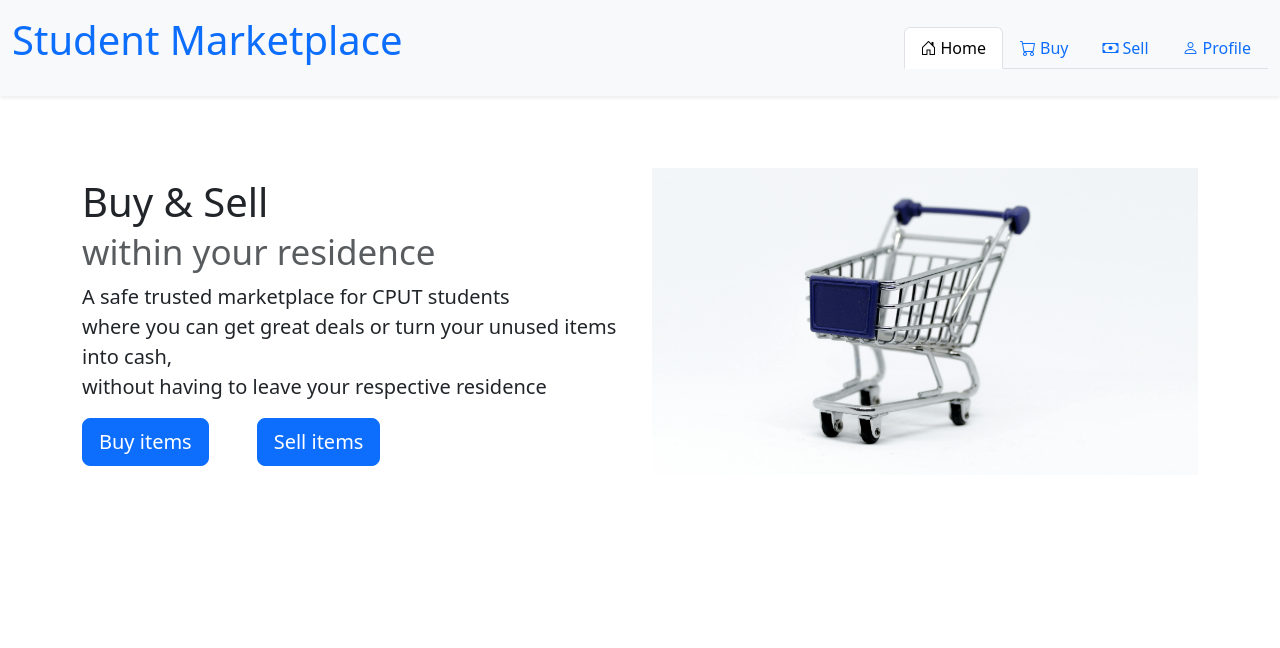
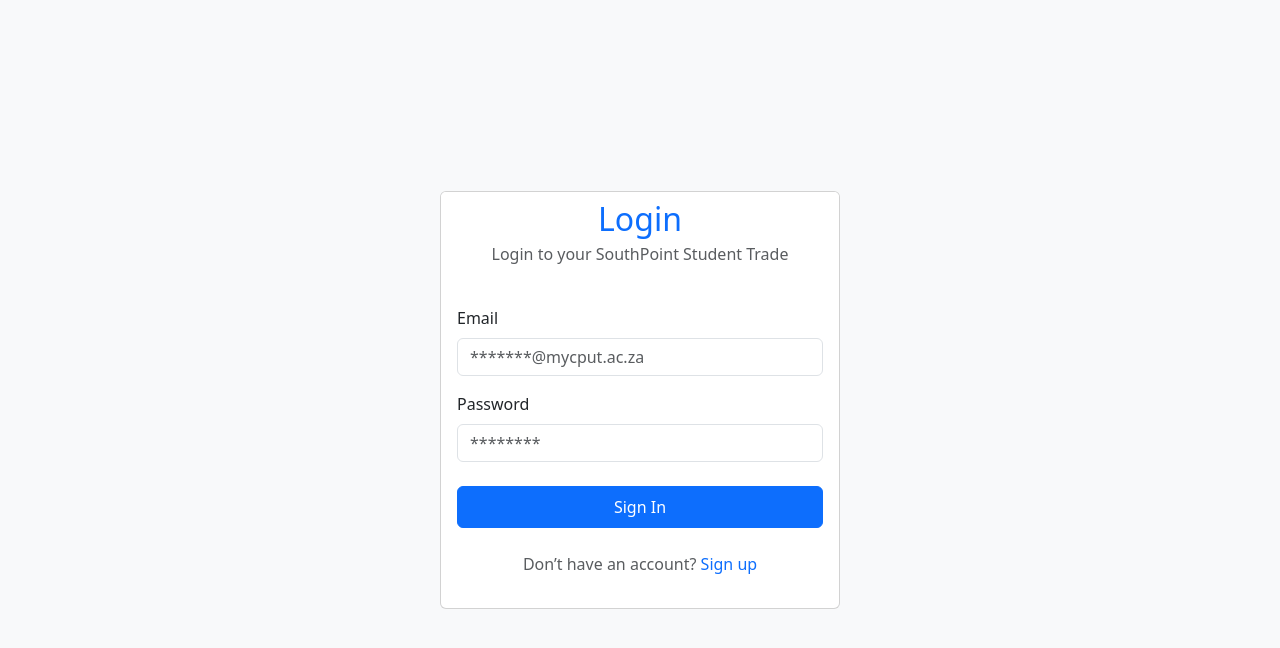
Before and after one commit to hloni2004/StudentMarket-Group-React, a React (Vite) app: page / in a window 1280 px wide. Shown: the top 648 px of the page. Built offline with nearby package versions, Linux system fonts and the light colour scheme.

Commit message:
fixed the paths

```diff
--- a/src/App.jsx
+++ b/src/App.jsx
@@ -14,8 +14,6 @@
 import Profile from "./pages/Profile";
 import AdminDashboard from "./pages/AdminDashboard";
 import NotFound from "./pages/NotFound";
-import 'bootstrap-icons/font/bootstrap-icons.css';
-import 'bootstrap/dist/js/bootstrap.bundle.min.js';
 
 const queryClient = new QueryClient();
 
@@ -25,10 +23,9 @@
     <BrowserRouter>
       <Routes>
 
-      {/*<Route path="/" element={<RoleSelection />} /> */}
-        <Route path="/login" element={<Login />} />
+        <Route path="/" element={<Login />} />
         <Route path="/signup" element={<SignUp />} />
-         <Route path="/" element={<Home />} />
+        <Route path="/home" element={<Home />} />
         <Route path="/sell" element={<Sell />} />
         <Route path="/pending" element={<Pending />} />
         <Route path="/buy" element={<Buy />} />
```
